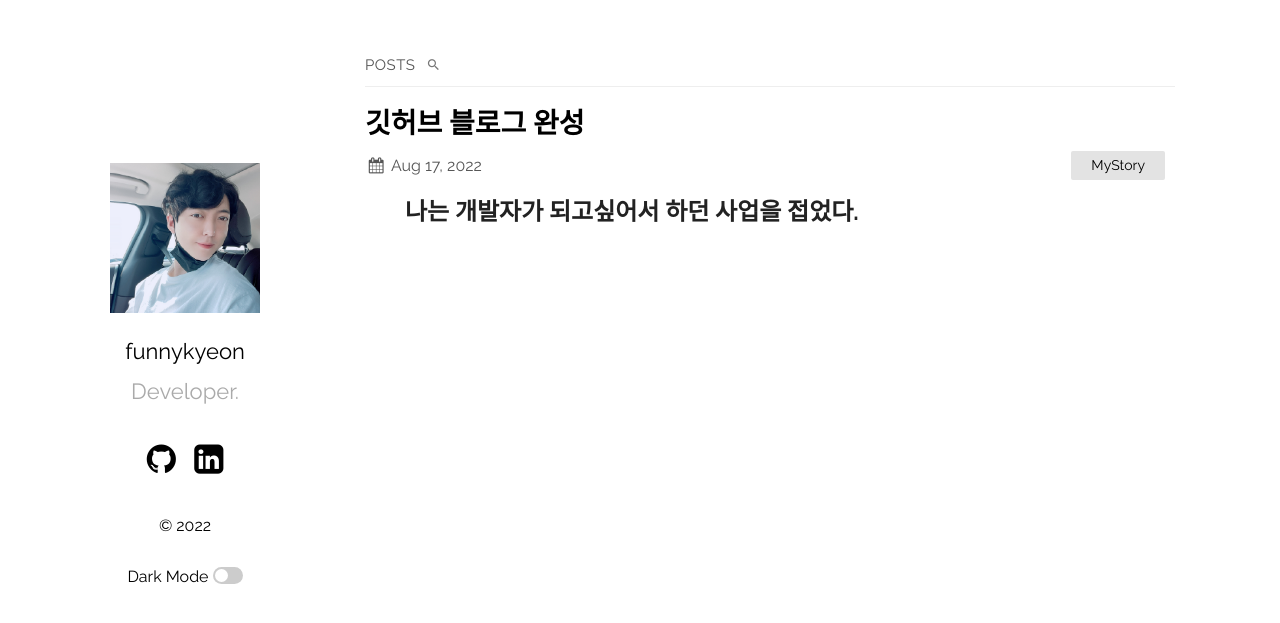
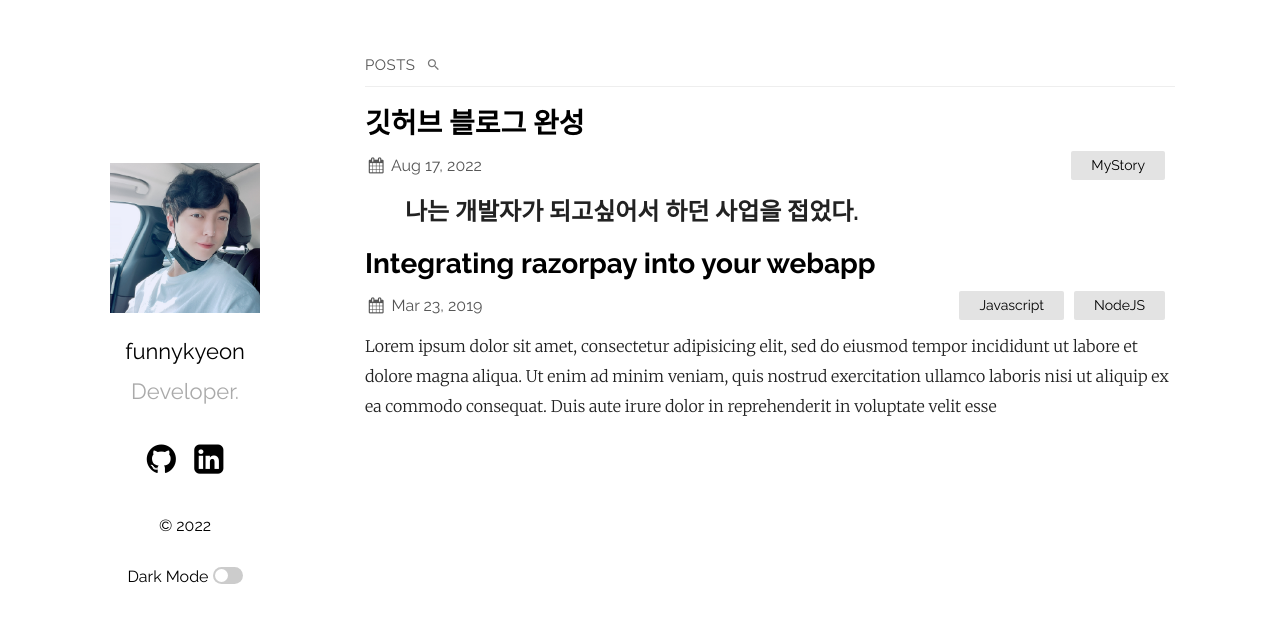
Before and after one commit to funnykyeon/funnykyeon.github.io, a Jekyll site: the page built from index.md, in a window 1280 px wide. Shown: the top 623 px of the page. Built offline with Jekyll 4.4.1, drawn with Linux system fonts in a browser that asks for light colours.

````diff
--- /dev/null
+++ b/_posts/2019-03-23-welcome-to-jekyll.markdown
@@ -0,0 +1,28 @@
+---
+layout: post
+title:  "Integrating razorpay into your webapp"
+date:   2019-03-23 21:03:36 +0530
+categories: Javascript NodeJS
+---
+Lorem ipsum dolor sit amet, consectetur adipisicing elit, sed do eiusmod tempor incididunt ut labore et dolore magna aliqua. Ut enim ad minim veniam, quis nostrud exercitation ullamco laboris nisi ut aliquip ex ea commodo consequat. Duis aute irure dolor in reprehenderit in voluptate velit esse
+
+```javascript
+const Razorpay = require('razorpay');
+
+let rzp = Razorpay({
+	key_id: 'KEY_ID',
+	secret: 'name'
+});
+
+// capture request
+rzp.capture(payment_id, cost)
+	.then(function (data) {
+		return 2;
+	})
+```
+
+Check out the [Jekyll docs][jekyll-docs] for more info on how to get the most out of Jekyll. File all bugs/feature requests at [Jekyll’s GitHub repo][jekyll-gh]. If you have questions, you can ask them on [Jekyll Talk][jekyll-talk].
+
+[jekyll-docs]: https://jekyllrb.com/docs/home
+[jekyll-gh]:   https://github.com/jekyll/jekyll
+[jekyll-talk]: https://talk.jekyllrb.com/
````
Also changed, not shown: _posts/2022-08-17-my-first-post.markdown (+22 -1 lines).
